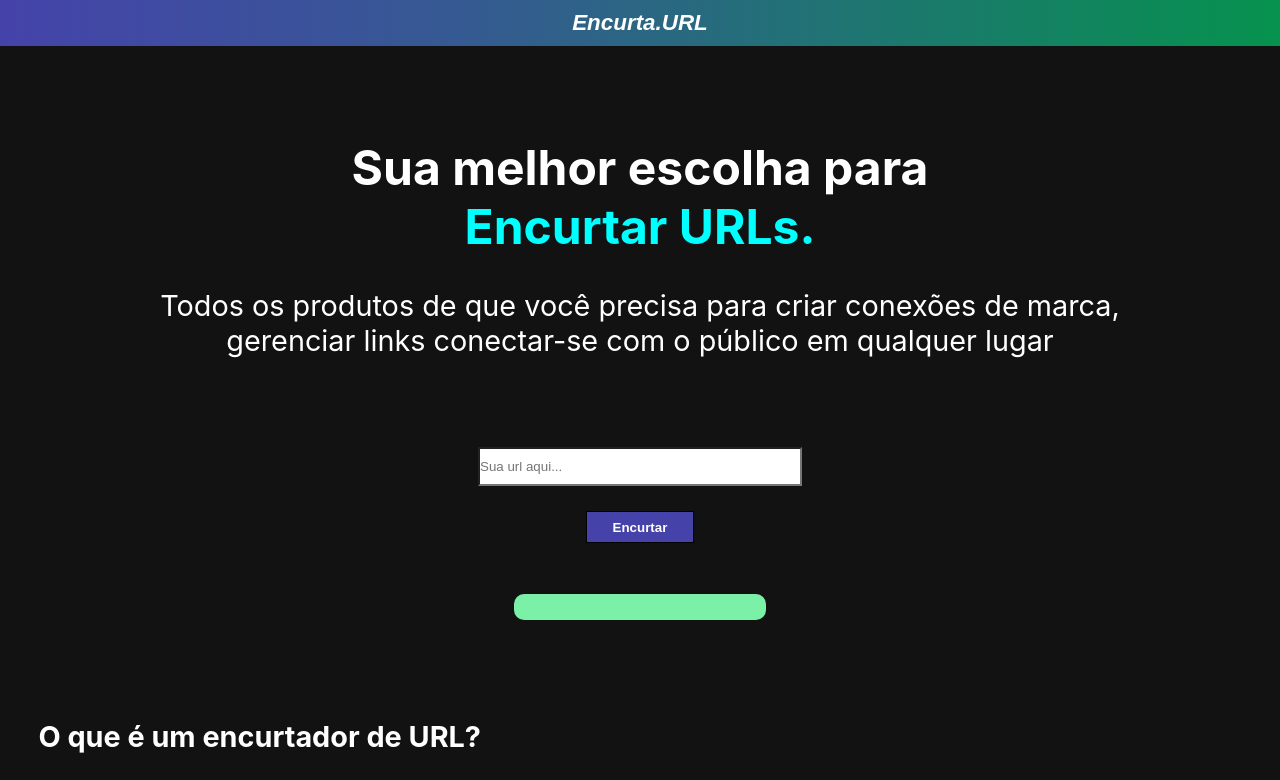
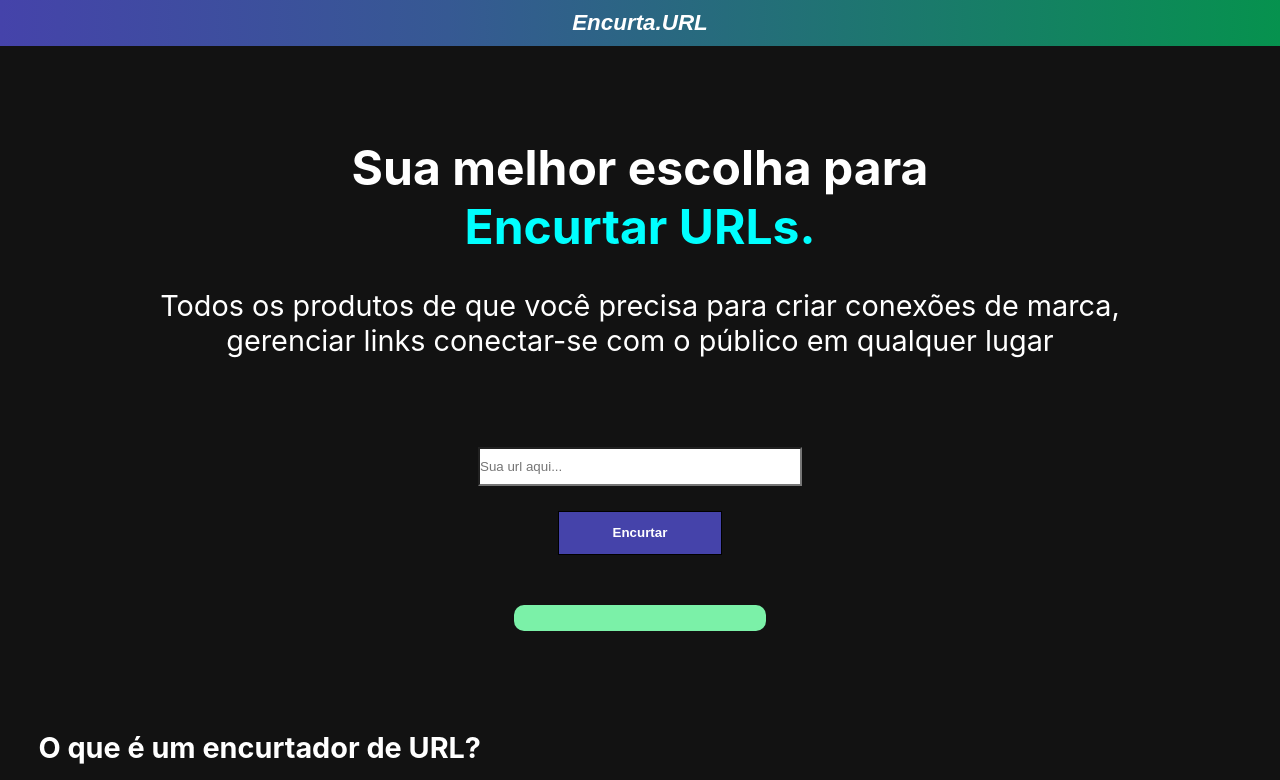
Before and after one commit to MMathiasRS/EncurtaLink, a React (Create React App) app: page / in a window 1280 px wide. Shown: the top 780 px of the page. Built offline with nearby package versions, Linux system fonts and the light colour scheme.

Commit message:
first commit

```diff
--- a/src/pagina/home/main.css
+++ b/src/pagina/home/main.css
@@ -50,7 +50,7 @@
 .link button {
     cursor: pointer;
     margin: 25px 0;
-    padding: 0.6vw 2vw;
+    padding: 1em 4em;
     background: rgb(69, 67, 170);
     font-weight: bold;
     border: 1px solid black;
```
